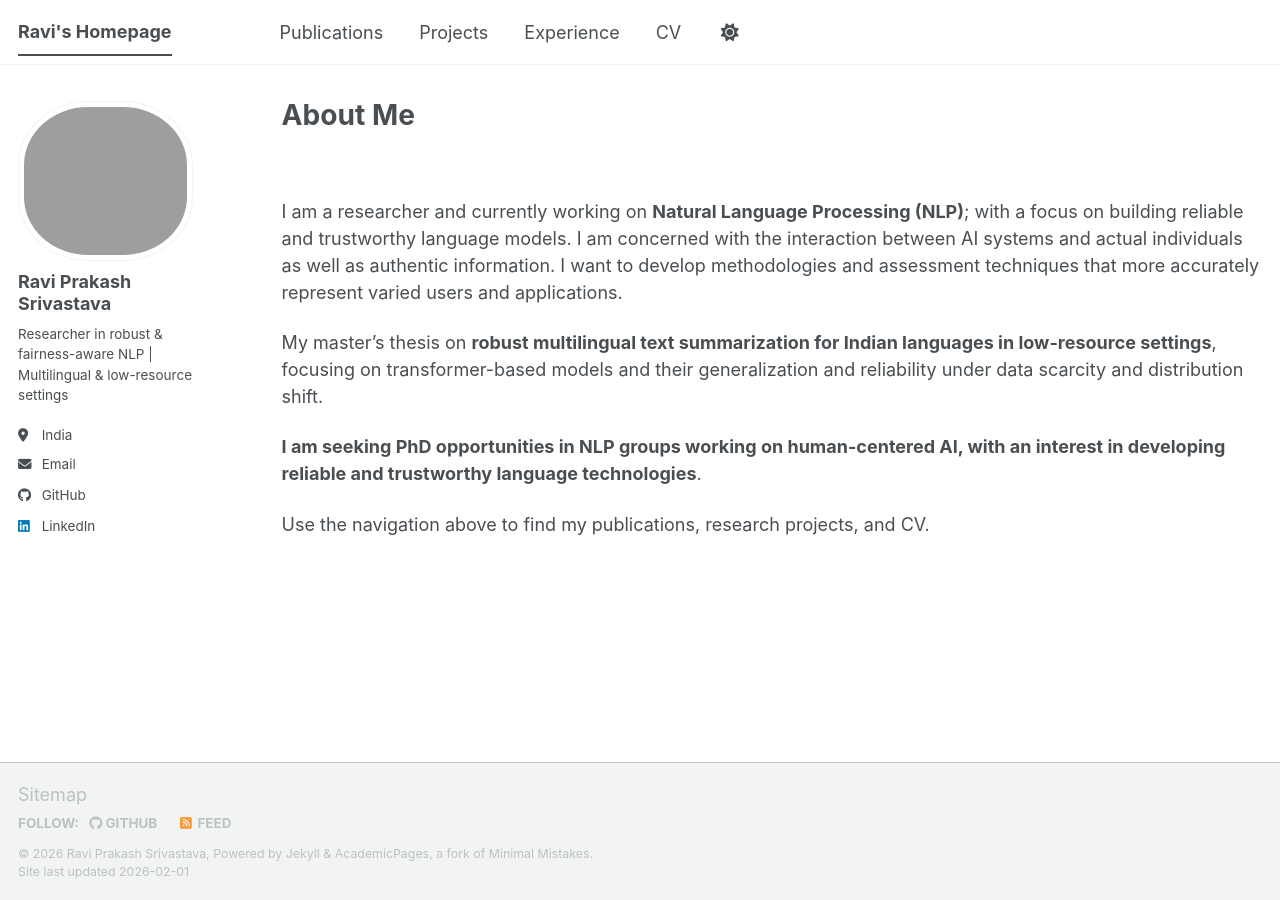
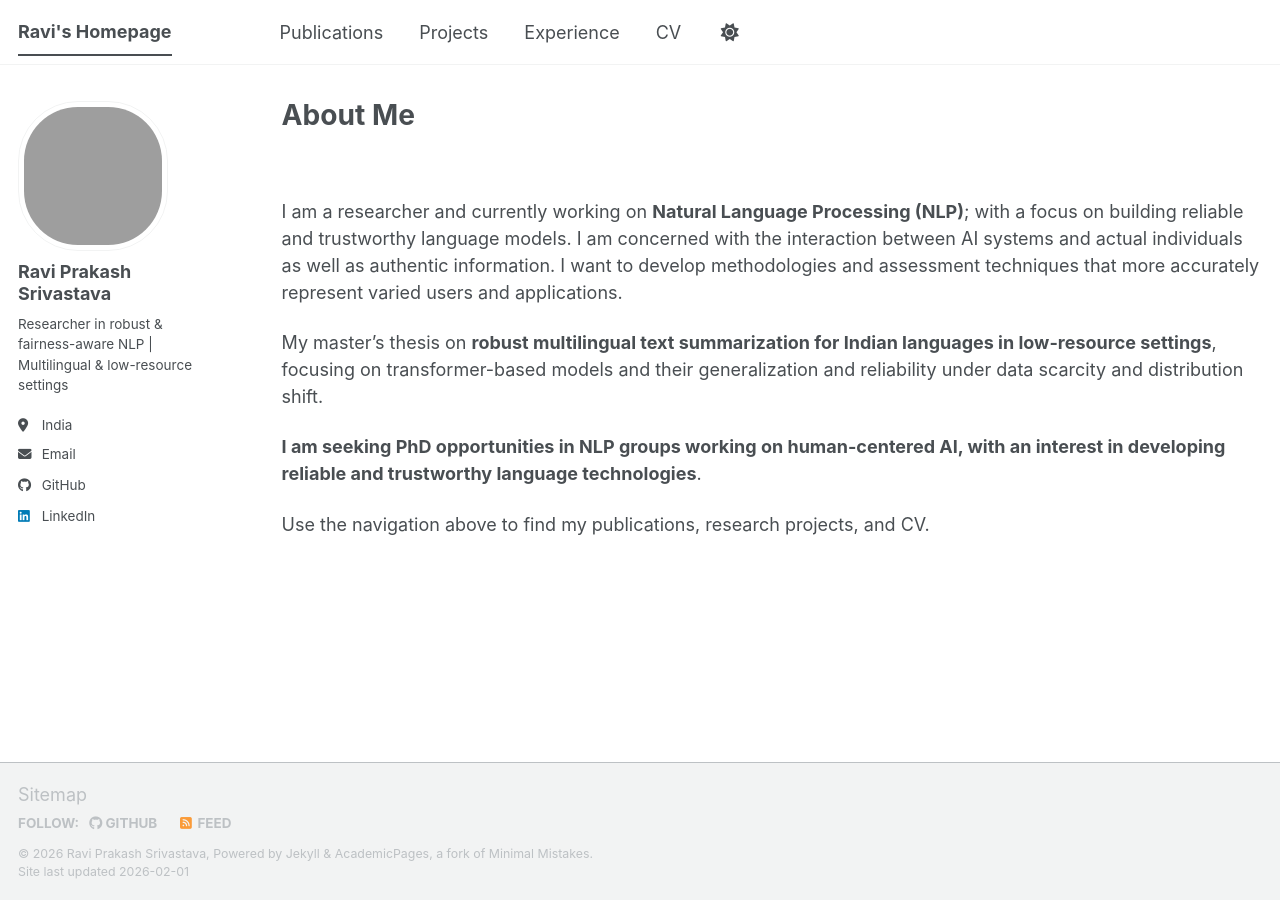
Before and after one commit to t36512401-hue/t36512401-hue.github.io, a Jekyll site: the page built from index.md, in a window 1280 px wide. Built offline with Jekyll 4.4.1, drawn with Linux system fonts in a browser that asks for light colours; a script bundle is joined from its source files by our own code; library files that are not in the unit come from our copies.

Commit message:
Update main.scss

```diff
--- a/assets/css/main.scss
+++ b/assets/css/main.scss
@@ -43,8 +43,8 @@
 
 /* ===== Profile avatar override ===== */
 .author__avatar img {
-  width: 180px !important;
-  height: 160px !important;  /* slightly shorter */
-  border-radius: 40% !important;
-  object-fit: cover !important;
+  width: 150px;
+  height: 150px;
+  border-radius: 40%;   /* softer than a perfect circle */
+  object-fit: cover;   /* no stretching */
 }
```
